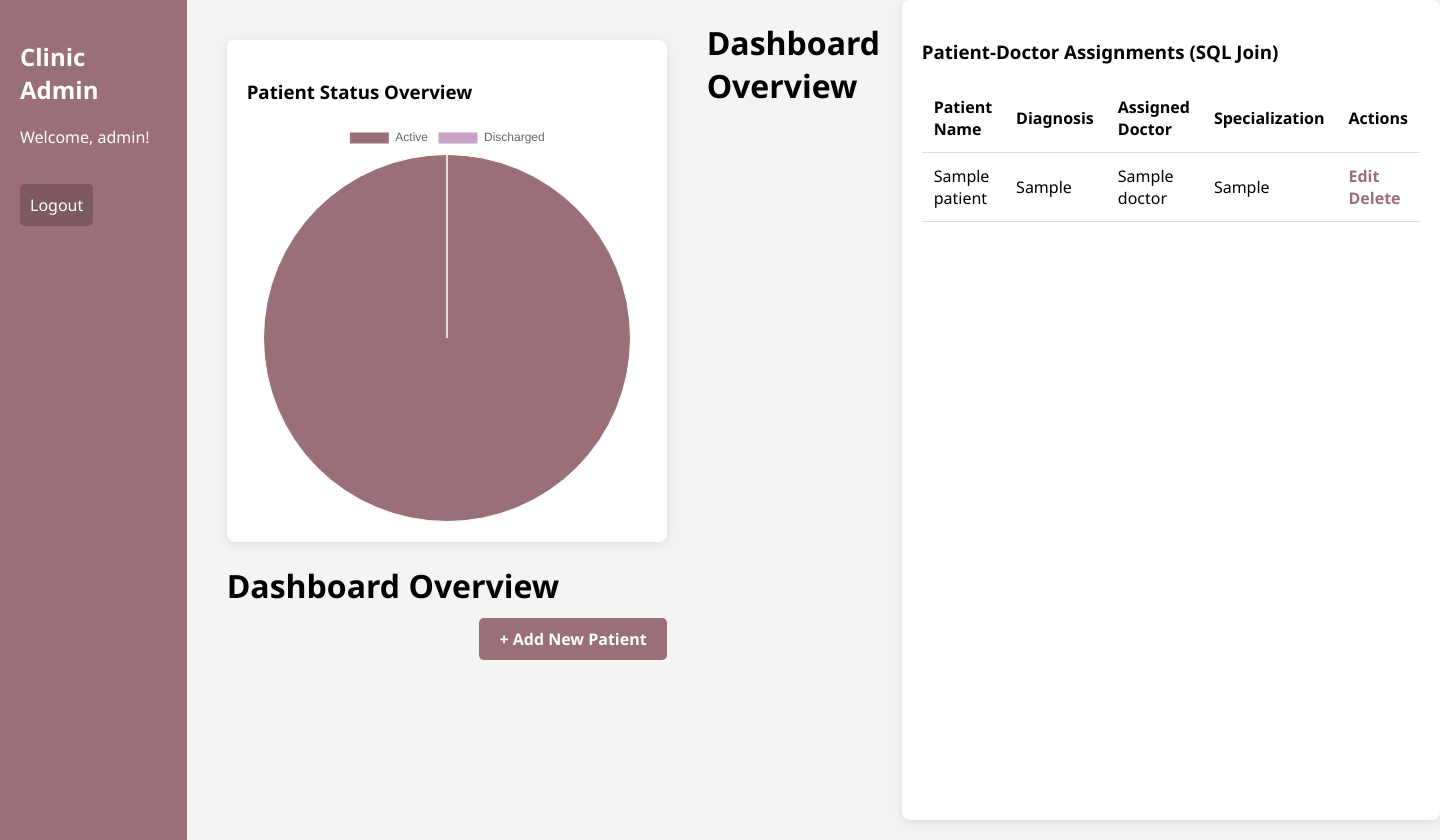
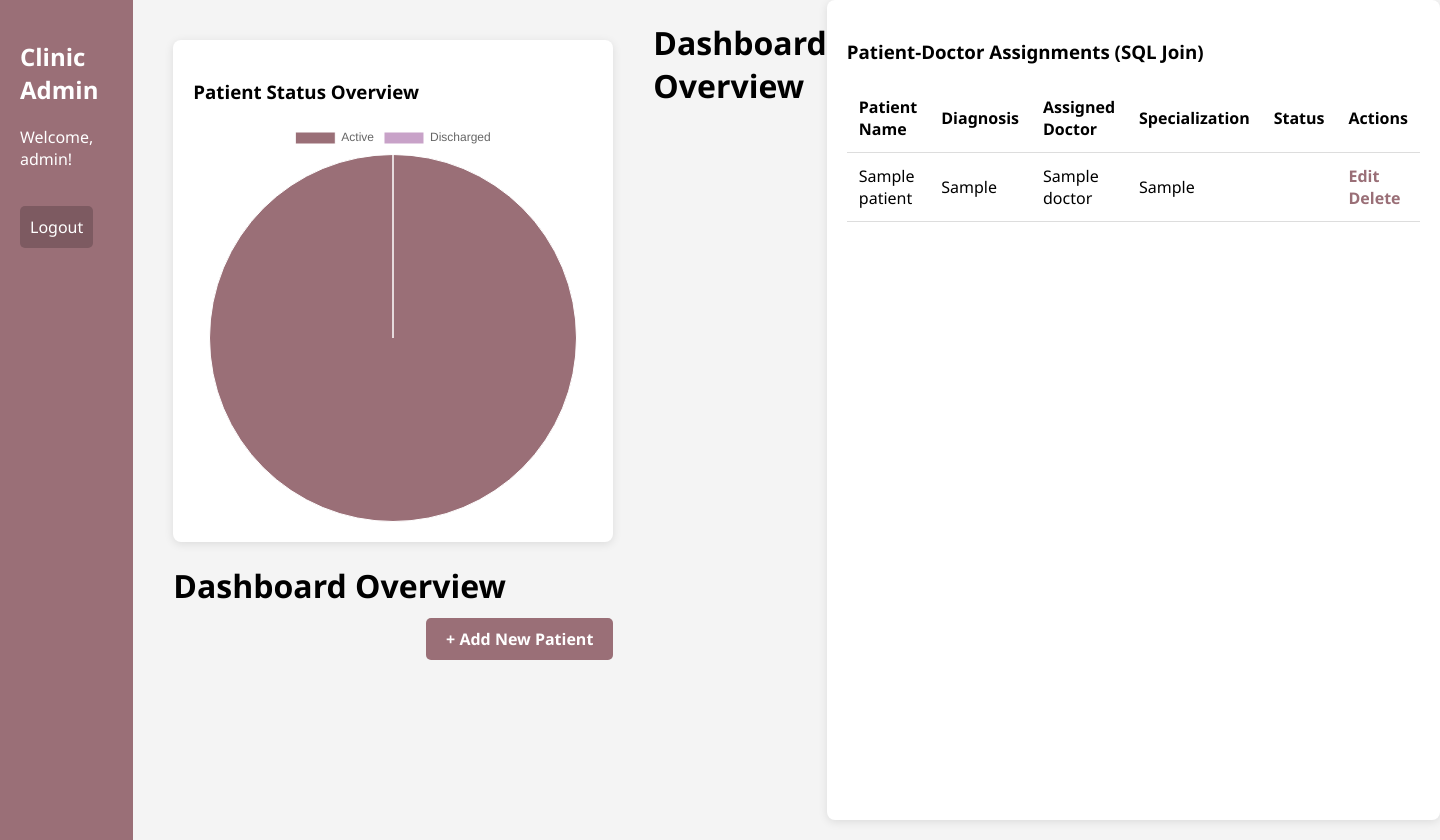
Before and after one commit to KimJulian/IT26_FinalProject, a PHP site: page /HealthFile/dashboard.php in a window 1440 px wide. Run offline with PHP 8.4, Linux system fonts and the light colour scheme; a user stored in the database is signed in; tables that the repository leaves empty hold one stand-in row (values such as "Sample post"); data that the repository does not hold is empty.

Commit message:
add status column to dashboard table for better data visibility
Co-authored-by: michaelladrenoio@gmail.com

```diff
--- a/dashboard.php
+++ b/dashboard.php
@@ -58,6 +58,7 @@ $conn = new mysqli("localhost", "root", "", "healthfile_db");
                 <th>Diagnosis</th>
                 <th>Assigned Doctor</th>
                 <th>Specialization</th>
+                <th>Status</th>
                 <th>Actions</th>
             </tr>
         </thead>
@@ -77,6 +78,7 @@ $conn = new mysqli("localhost", "root", "", "healthfile_db");
                             <td>" . htmlspecialchars($row['diagnosis']) . "</td>
                             <td>" . htmlspecialchars($row['doctor_name']) . "</td>
                             <td>" . htmlspecialchars($row['specialization']) . "</td>
+                            <td>" . htmlspecialchars($row['status']) . "</td>
                             <td>
                                  <a href='edit_patient.php?id=" . $row['patient_id'] . "'
                                    style='color: #9A6F77; font-weight: bold; text-decoration: none; margin-right: 10px;'>
```
